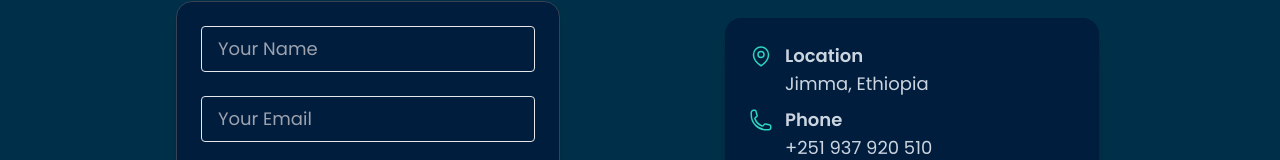
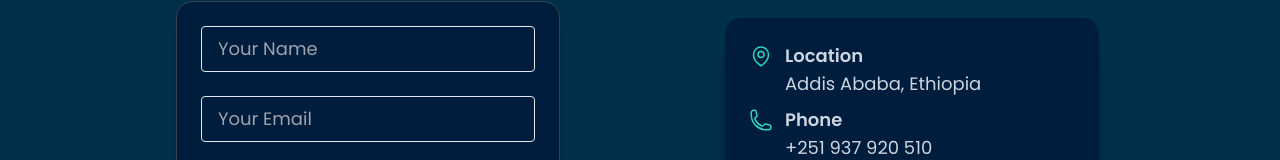
Before and after one commit to ERMIASWAKGARI/portfolio, a React (Vite) app: page / in a window 1280 px wide. Shown: the part 3960-4120 px from the top of the page. Built offline with nearby package versions, Linux system fonts and the light colour scheme.

Commit message:
edit my location info

```diff
--- a/src/components/ContactInfo.jsx
+++ b/src/components/ContactInfo.jsx
@@ -30,7 +30,7 @@ export default function ContactInfo() {
           </span>
         </div>
         <p className="text-gray-700 dark:text-secondary-light ml-9">
-          Jimma, Ethiopia
+          Addis Ababa, Ethiopia
         </p>
       </div>
 
```
